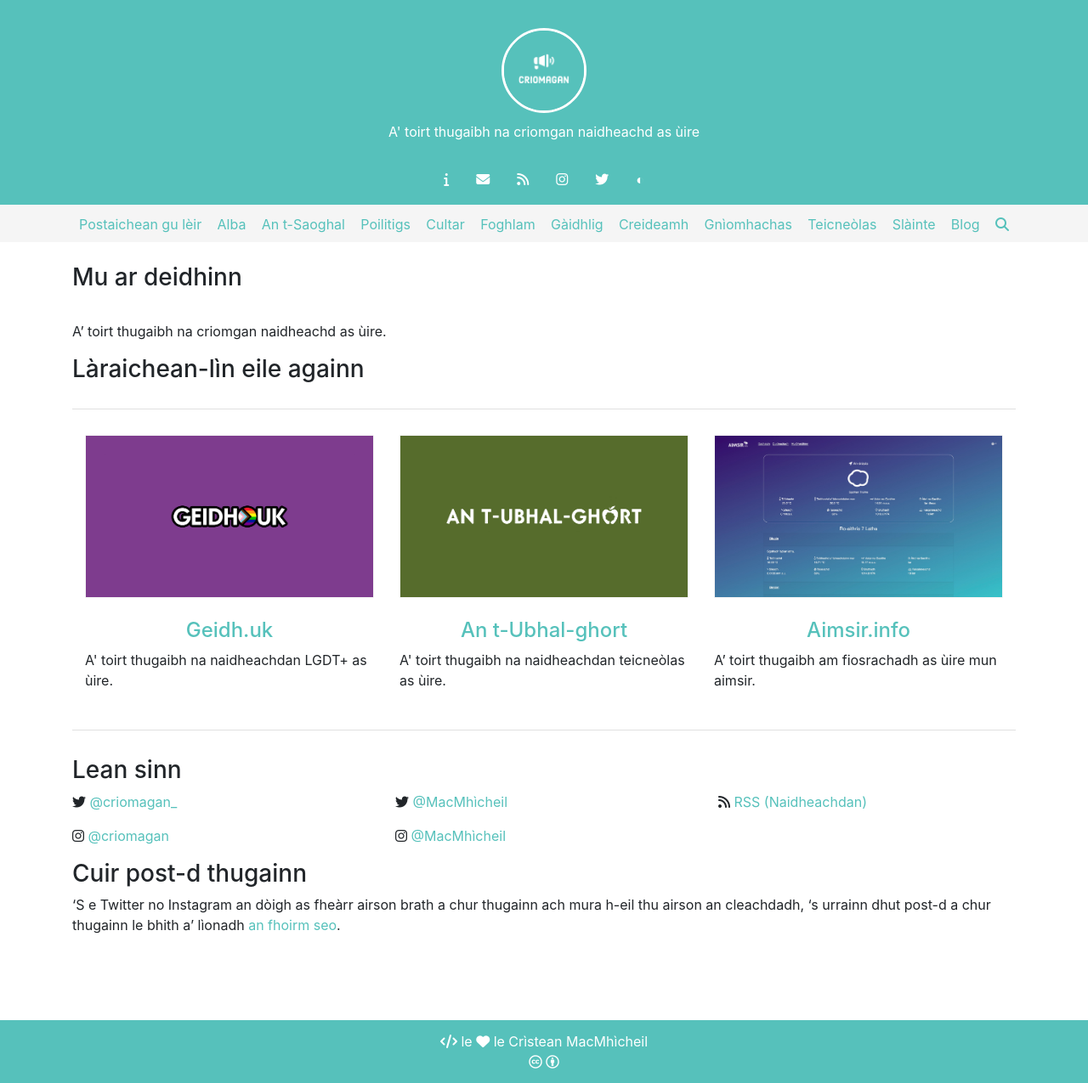
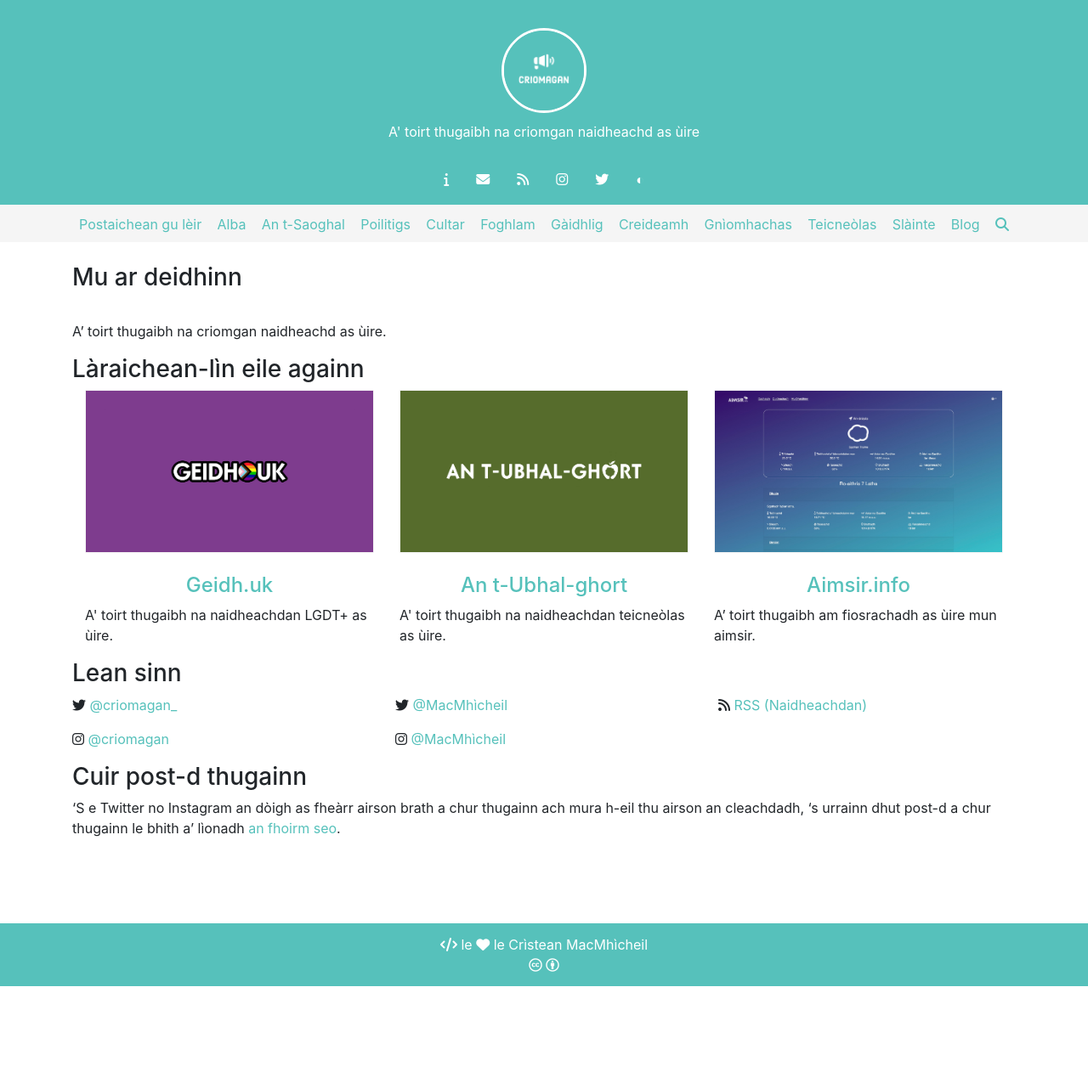
Before and after one commit to criomagan/criomagan.github.io, a Jekyll site: the page built from mu-ar-deidhinn.md, in a window 1280 px wide. Shown: the whole page at 85% size. Built offline with Jekyll 4.4.1, drawn with Linux system fonts in a browser that asks for light colours; nearby versions of some CDN libraries; after the commit the page ends 1161 px from its top, so only the background shows below that.

Commit message:
Update network.html

```diff
--- a/_includes/network.html
+++ b/_includes/network.html
@@ -1,4 +1,3 @@
-<div class="section-divider"></div>
 <div class="container">
   <div class="row">
     <div class="col-4">
@@ -21,4 +20,3 @@
     </div>
   </div>
 </div>
-<div class="section-divider"></div>
```
